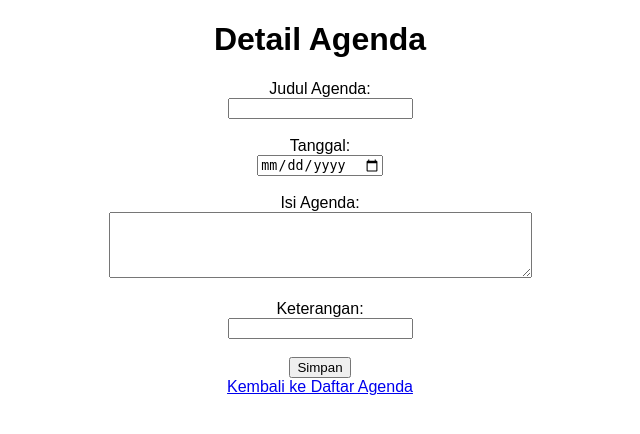
After one commit to Anz101/Web-Agenda, a PHP site: page /create.php in a window 1280 px wide. The commit adds this page. Shown: the top 434 px of the page, without its empty margins (320-960 px from the left). Run offline with PHP 8.4, Linux system fonts and the light colour scheme.

Commit message:
menambahkan fiture keterangan

```diff
--- /dev/null
+++ b/create.php
@@ -0,0 +1,50 @@
+<!DOCTYPE html>
+<html lang="en">
+<head>
+    <meta charset="UTF-8">
+    <meta name="viewport" content="width=device-width, initial-scale=1.0">
+    <title>Detail Agenda</title>
+    <link rel="stylesheet" href="style.css">
+</head>
+<body>
+    <h1>Detail Agenda</h1>
+
+    <div id="app">
+        <?php
+        include 'script.php';
+
+        if ($_SERVER["REQUEST_METHOD"] == "POST") {
+            $judul = $_POST["judul"];
+            $isi = $_POST["isi"];
+            $tanggal = $_POST["tanggal"];
+            $keterangan = $_POST["keterangan"];
+
+            $sql = "INSERT INTO agenda (judul, isi, tanggal, keterangan) VALUES ('$judul', '$isi', '$tanggal', '$keterangan')";
+            if ($koneksi->query($sql) === TRUE) {
+                echo "Agenda berhasil ditambahkan.";
+            } else {
+                echo "Error: " . $sql . "<br>" . $koneksi->error;
+            }
+        }
+        ?>
+
+        <form method="post">
+            <label for="judul">Judul Agenda:</label><br>
+            <input type="text" id="judul" name="judul" required><br><br>
+
+            <label for="tanggal">Tanggal:</label><br>
+            <input type="date" id="tanggal" name="tanggal" required><br><br>
+
+            <label for="isi">Isi Agenda:</label><br>
+            <textarea id="isi" name="isi" rows="4" cols="50"></textarea><br><br>
+
+            <label for="keterangan">Keterangan:</label><br>
+            <input type="text" id="keterangan" name="keterangan" required><br><br>
+
+            <input type="submit" value="Simpan">
+        </form>
+
+        <a href="index.php">Kembali ke Daftar Agenda</a>
+    </div>
+</body>
+</html>
```
Also changed, not shown: isi.php (+34 -2 lines).
